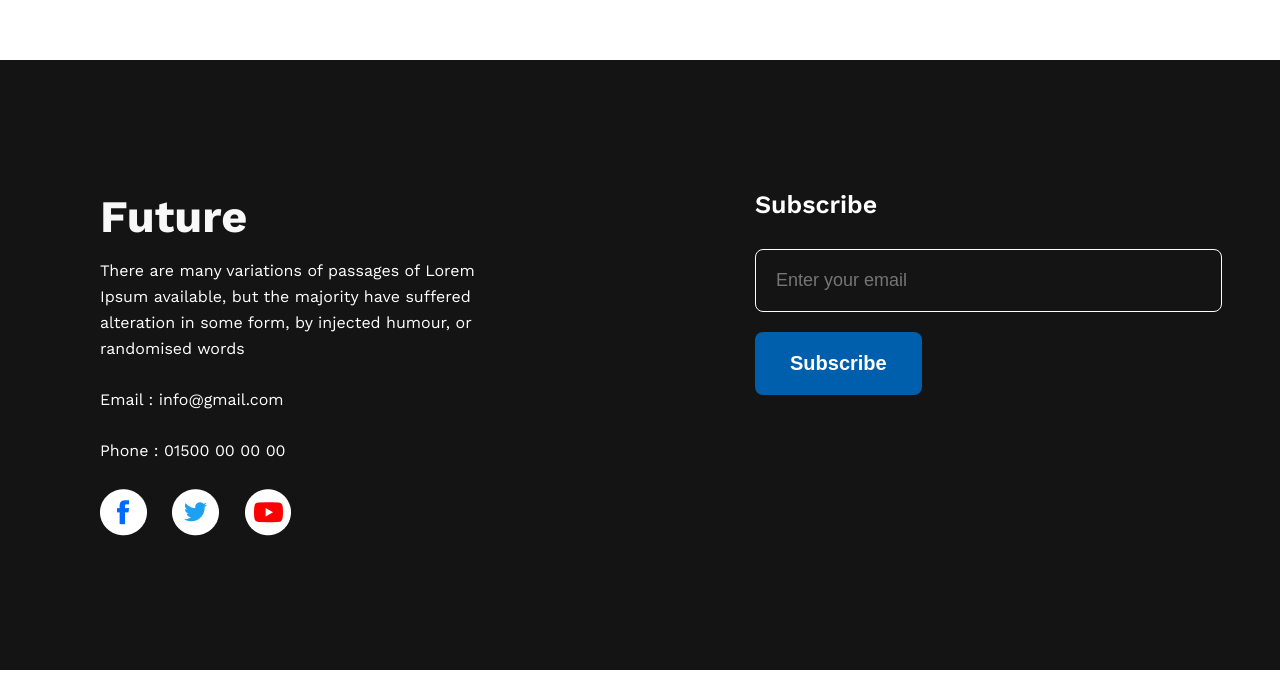
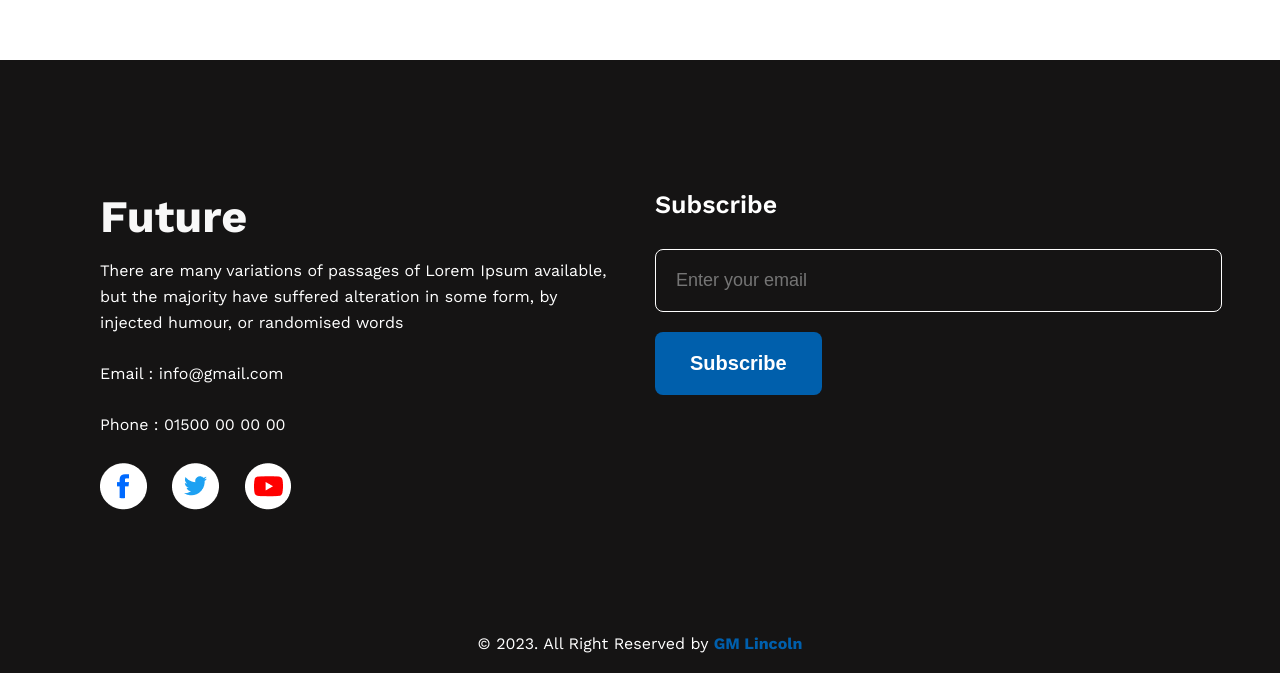
Before and after one commit to gmlincoln/new-year-project, a plain HTML site: page index.html in a window 1280 px wide. Shown: the part 2669-3342 px from the top of the page. Drawn offline with nearby package versions, Linux system fonts and the light colour scheme.

Commit message:
updated all

```diff
--- a/index.html
+++ b/index.html
@@ -136,6 +136,12 @@
           </form>
         </div>
       </div>
+      <div class="footer-copyright">
+        <p>
+          &copy; 2023. All Right Reserved by
+          <a href=""><span class="copy-color">GM Lincoln</span></a>
+        </p>
+      </div>
     </footer>
     <!-- Footer End -->
   </body>
--- a/styles/style.css
+++ b/styles/style.css
@@ -147,14 +147,16 @@ body {
   width: 470px;
 }
 /* Footer Related Style */
-.footer-container {
+.footer-section {
   background: #151414;
   color: #fff;
+}
+.footer-container {
   display: flex;
   gap: 30px;
+  padding: 130px 100px 100px;
 }
 .footer-column {
-  padding: 130px 100px;
   width: 50%;
 }
 .footer-title-left {
@@ -206,3 +208,14 @@ body {
   border: 0;
   padding: 20px 35px;
 }
+.footer-copyright {
+  padding: 20px;
+  text-align: center;
+}
+.copy-color {
+  color: #005fac;
+  font-weight: 900;
+}
+.footer-copyright a {
+  text-decoration: none;
+}
```
